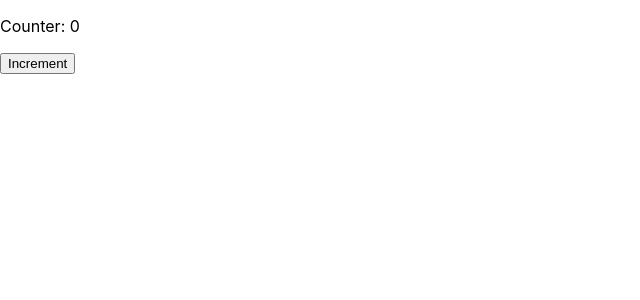
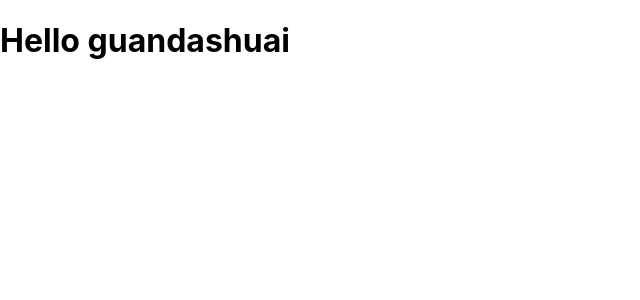
Before and after one commit to luckygxf-design/react_hello_world, a React (Create React App) app: page / in a window 1280 px wide. Shown: the top 300 px of the page, without its empty margins (0-640 px from the left). Built offline with nearby package versions, Linux system fonts and the light colour scheme.

Commit message:
props demo

```diff
--- /dev/null
+++ b/src/HelloMessage.js
@@ -0,0 +1,5 @@
+function HelloMessage(props) {
+    return <h1>Hello {props.name}</h1>
+};
+
+export default HelloMessage;
--- a/src/index.js
+++ b/src/index.js
@@ -5,12 +5,13 @@ import App from './App';
 import reportWebVitals from './reportWebVitals';
 // import FunDemo from './FunDemo'
 // import BlogInf from './BlogInf'
-import Counter from './Counter';
+// import Counter from './Counter';
+import HelloMessage from './HelloMessage'
 
 const root = ReactDOM.createRoot(document.getElementById('root'));
 root.render(
   <React.StrictMode>
-    <Counter />
+    <HelloMessage name='guandashuai'/>
   </React.StrictMode>
 );
 
```
Also changed, not shown: 1 other file (tests, documents, lock files or other folders).
